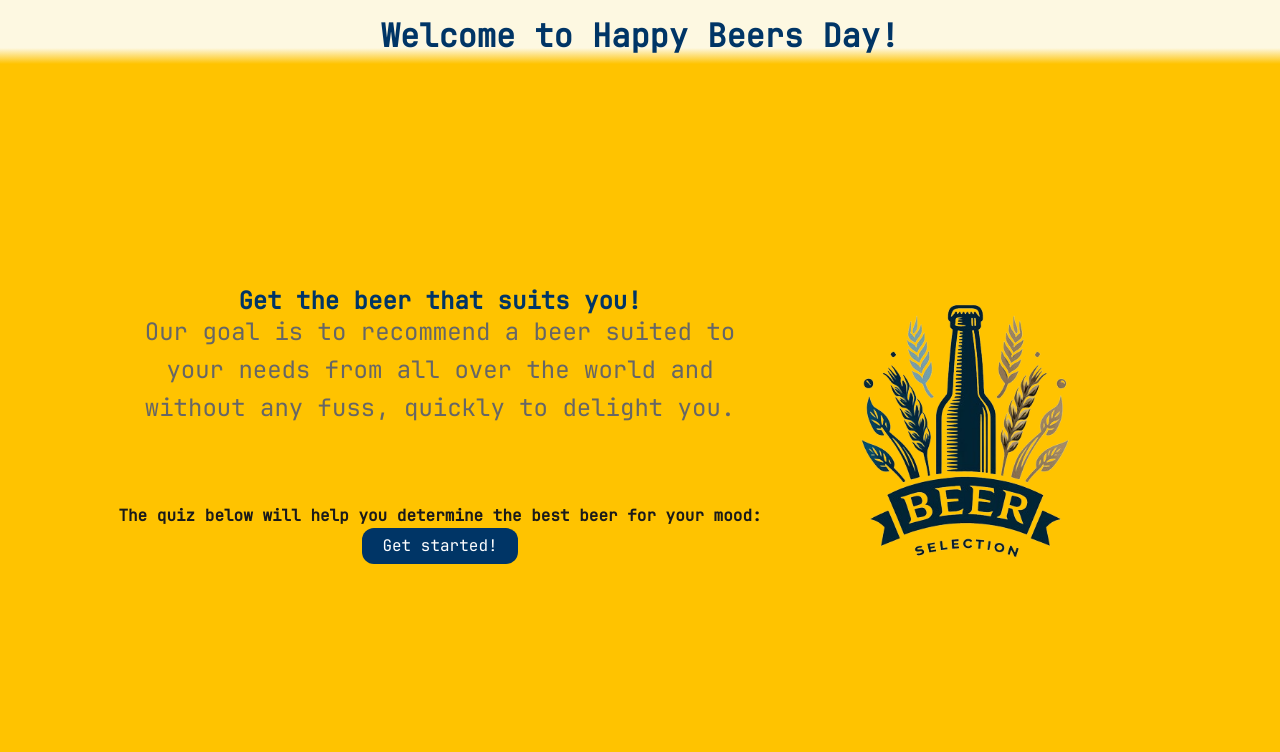
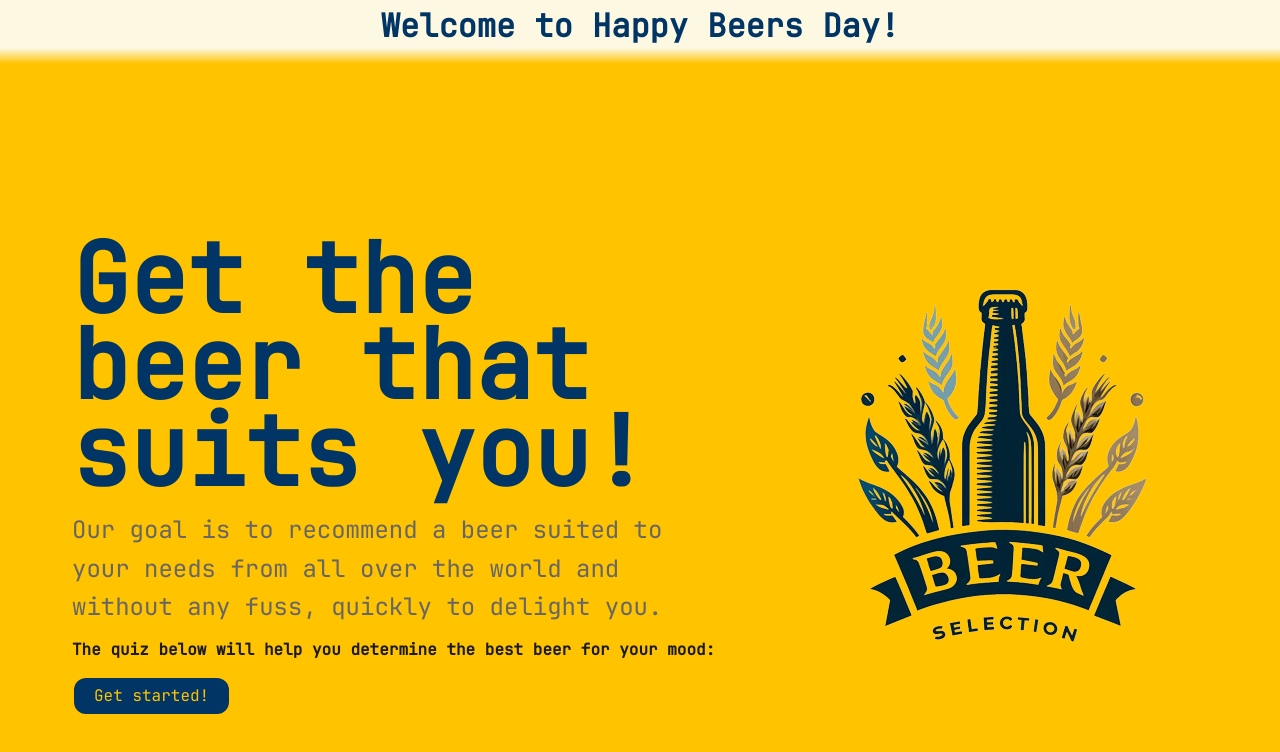
Before and after one commit to RomainRG31/happybeersday, a React (Vite) app: page / in a window 1280 px wide. Shown: the top 752 px of the page. Built offline with nearby package versions, Linux system fonts and the light colour scheme.

Commit message:
end of protojam

```diff
--- a/src/App.css
+++ b/src/App.css
@@ -12,6 +12,15 @@
 }
 h1{
   cursor: pointer;
+}
+
+.content{
+  display: flex;
+  flex-direction: column;
+  align-items: flex-start;
+  text-align: left;
+  gap: 1em;
+
 }
 
 a{
@@ -38,17 +47,12 @@ body {
 header h1 {
   color: var(--secondary-color);
   text-align: center;
-  padding: 20px;
+  padding: 10px;
   font-size: 4dvh;
 }
 
-main {
-  padding: 20px;
-  border-radius: 15px;
-}
-
 .content-deco {
-  padding: 6rem;
+  padding: 4.5rem 0 4.5rem 4.5rem;
   margin-top: 10dvh;
   display: flex;
   justify-content: center;
@@ -61,9 +65,14 @@ p{
 ;}
 
 h2{
-  font-size: 3dvh;
+  font-size: 6dvh;
   margin-top: 2rem;
+}
 
+.h2{
+  font-size: 12dvh;
+  margin-top: 2rem;
+  line-height: 0.9em;
 }
 
 h3{
@@ -81,14 +90,6 @@ h3{
   flex: none; /* Do not grow or shrink */
 }
 
-#logo {
-  display: block; /* Ensures the images do not take inline properties */
-  width: 50dvh; /* Adjust according to the design requirements */
-}
-
-
-
-
 h2,
 h3 {
   color: #1a1a1a;
@@ -101,7 +102,7 @@ p {
 
 .start-button {
   background-color:var(--secondary-color);
-  color: white;
+  color: var(--principal-color) !important;
   border: none;
   padding: 10px 20px;
   text-align: center;
@@ -112,13 +113,12 @@ p {
   cursor: pointer;
   border-radius: 12px;
   transition: background-color 0.3s ease;
-
 }
 
-.start-button:hover {
-  background-color: #45a049;
+.start-button:hover{
+  color: var(--secondary-color) !important;
+  background-color: var(--principal-color);
 }
-
 
 @media (max-width: 535px) {
   .content-deco {
--- a/src/App.jsx
+++ b/src/App.jsx
@@ -13,14 +13,11 @@ function App() {
       <main>
         <div className="content-deco">
           <div className="content">
-            <section className="intro">
-              <h2>Get the beer that suits you!</h2>
+            <h2 className="h2">Get the beer that suits you!</h2>
             <p>
-                Our goal is to recommend a beer suited to your needs from all
-                over the world and without any fuss, quickly to delight you.
+              Our goal is to recommend a beer suited to your needs from all over
+              the world and without any fuss, quickly to delight you.
             </p>
-            </section>
-            <section className="quiz-intro">
             <h3>
               The quiz below will help you determine the best beer for your
               mood:
@@ -28,7 +25,6 @@ function App() {
             <Link to="/question1" className="start-button">
               Get started!
             </Link>
-            </section>
           </div>
           <div className="decoration">
             <img
--- a/src/components/QuestionCard.css
+++ b/src/components/QuestionCard.css
@@ -5,9 +5,10 @@ h1 {
 
 h2 {
   color: var(--secondary-color);
+  font-size: 3.5dvh;
 }
 
-body{
+body {
   color: var(--secondary-color);
   text-align: center;
 }
@@ -33,20 +34,17 @@ body{
   border-radius: 25px;
 }
 
-a{
+a {
   text-decoration: none;
-  color: var(--tertiary-color);
+  color: var(--secondary-color);
   font-size: 1.5rem;
   border: solid var(--primary-color) 1px;
   border-radius: 25px;
-
 }
 
-a:visited{
+a:visited {
   color: inherit;
 }
-
-
 
 .next-button {
   background-color: #08a623;
@@ -76,7 +74,7 @@ ul li {
   display: flex;
   flex-direction: column;
   justify-content: space-between;
-  gap : 1.5em;
+  gap: 1.5em;
 }
 
 @media (max-width: 600px) {
@@ -85,9 +83,9 @@ ul li {
     margin-inline: 5%;
     padding: 1rem;
     gap: 1rem;
-  }}
+  }
+}
 
-  .question-card{
-    margin-inline: 5%;
-
-  }
+.question-card {
+  margin-inline: 5%;
+}
--- a/src/components/QuestionCard6.jsx
+++ b/src/components/QuestionCard6.jsx
@@ -18,7 +18,7 @@ function QuestionCard6() {
               <input type="radio" />
             </li>
             <li>
-              seriously don't drink and drive
+              Seriously don&apos;t drink and drive
               <input type="radio" />
             </li>
           </ul>
--- a/src/components/ResultCard.css
+++ b/src/components/ResultCard.css
@@ -15,7 +15,11 @@ h1 {
   color: var(--secondary-color);
   width: 100vw;
   height: 100vh;
-  background: linear-gradient(0deg, var(--principal-color) 92%, var(--tertiary-color) 94%);
+  background: linear-gradient(
+    0deg,
+    var(--principal-color) 92%,
+    var(--tertiary-color) 94%
+  );
   padding-top: 0.5rem;
   overflow: hidden; /* Empêche le débordement du contenu */
 }
@@ -28,13 +32,12 @@ h1 {
 }
 
 .result-card {
-  background-color: var(--tertiary-color);
+  background-color: white;
   padding: 1.5rem;
   display: flex;
   justify-content: space-around;
   align-items: center;
   flex-direction: row;
-  align-items: start; /* Align items from the start */
   margin-top: 18vh;
   margin-inline: 10%;
   gap: 5rem;
@@ -43,6 +46,9 @@ h1 {
   height: auto;
   max-width: 40rem;
   overflow: auto; /* Ajoute une barre de défilement si nécessaire */
+  & img {
+    width: 10em;
+  }
 }
 
 .description {
--- a/src/components/ResultCard.jsx
+++ b/src/components/ResultCard.jsx
@@ -56,12 +56,12 @@ function ResultCard() {
         )}
         {imageLoading && <p>Loading image...</p>}
         <div className="description">
-          <h1>Votre bière</h1>
+          <h1>Your beer</h1>
           <p>{beer.name}</p>
           <p>{beer.price}</p>
-          <p>Nombre d&apos;avis :</p>
+          <p>Reviews :</p>
           <p>{beer.rating.reviews}</p>
-          <p>Note :</p>
+          <p>Average :</p>
           <p>{Math.round(beer.rating.average)} / 5</p>
         </div>
       </div>
```
Lines whose indentation alone changed are shown as unchanged.
